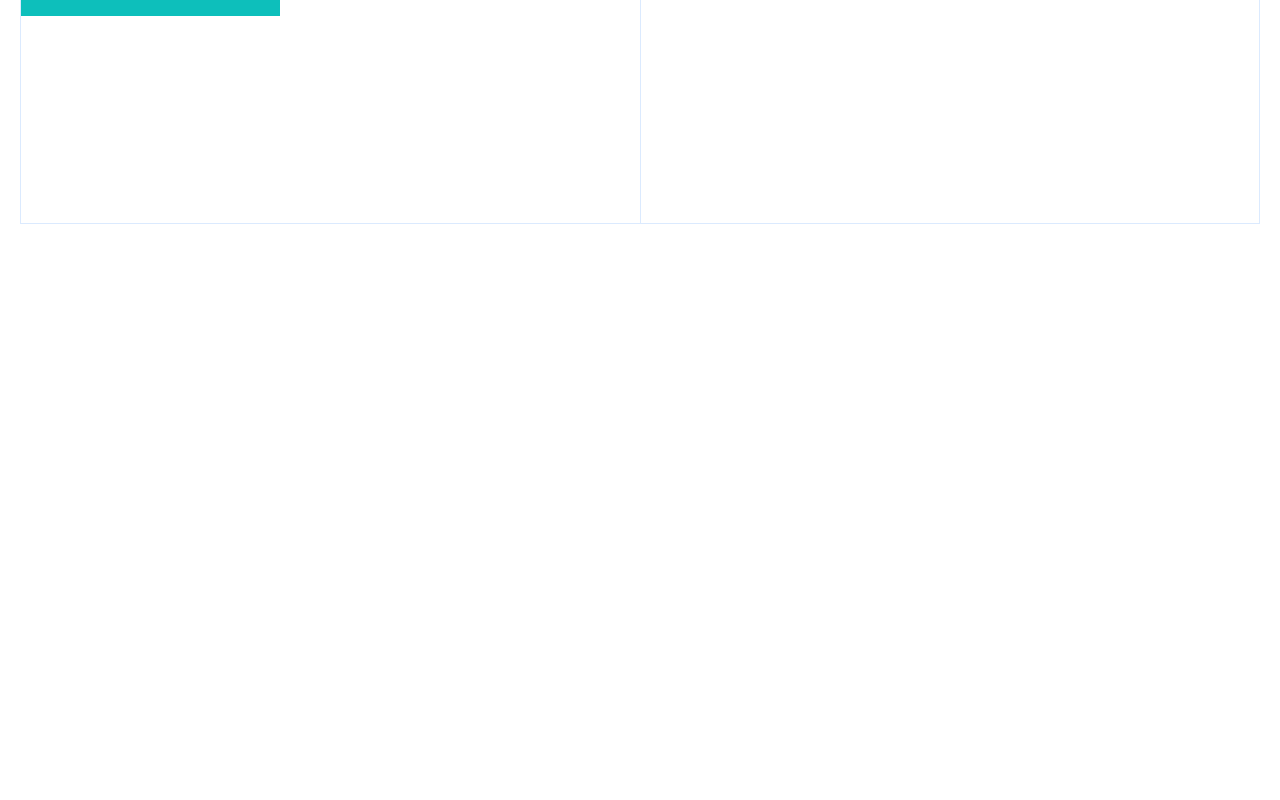
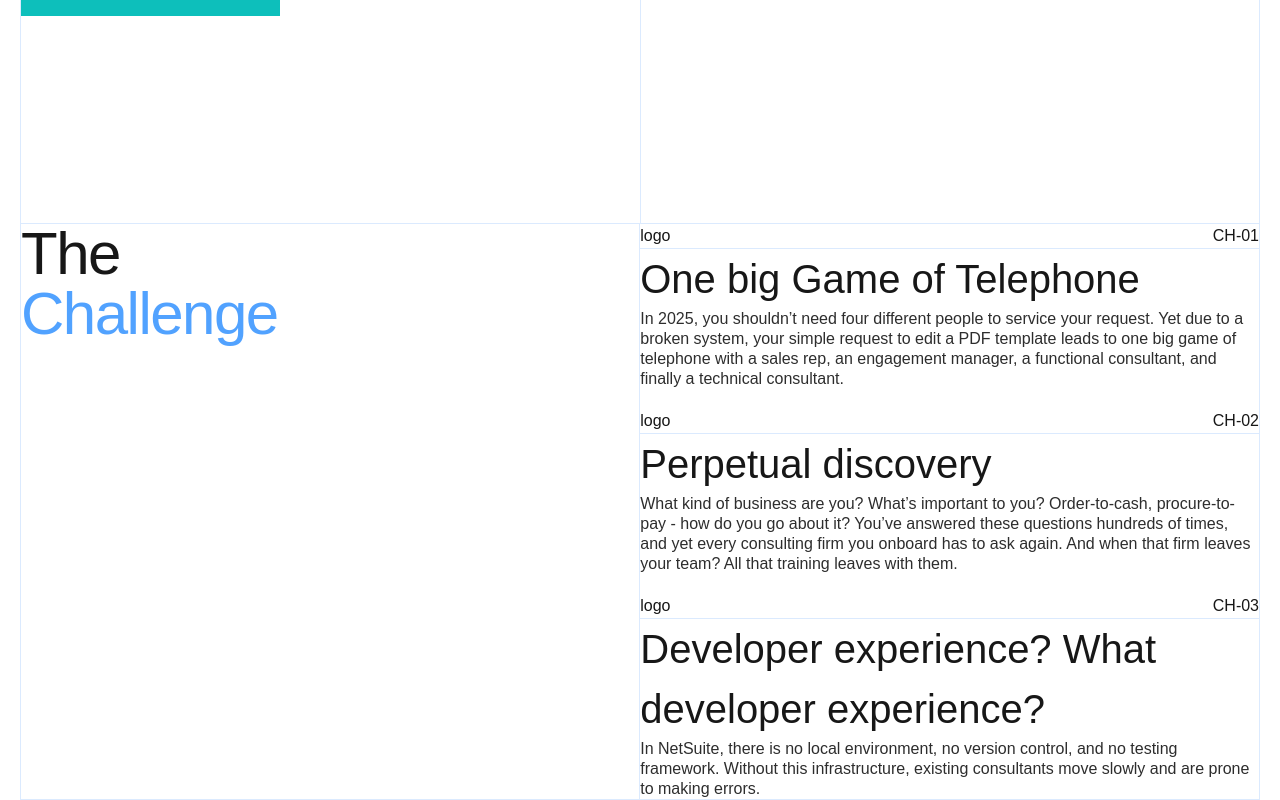
Before and after one commit to cadburylabs/trycadbury.com, a Next.js app: page / in a window 1280 px wide. Shown: the part 576-1376 px from the top of the page. Before the commit the page ends 800 px from the top, so only its background shows below. Built offline with nearby package versions, Linux system fonts and the light colour scheme.

Commit message:
add fix section

```diff
--- a/src/app/page.tsx
+++ b/src/app/page.tsx
@@ -1,3 +1,4 @@
+import { Fix } from '@/components/Fix/Fix'
 import { Header } from '@/components/Header/Header'
 import { Intro } from '@/components/Intro/Intro'
 
@@ -7,6 +8,7 @@ export default function Home() {
             <Header />
             <main>
                 <Intro />
+                <Fix />
             </main>
             <footer />
         </>
--- /dev/null
+++ b/src/components/Fix/Fix.tsx
@@ -0,0 +1,57 @@
+import React from 'react'
+import { FlexContainer } from '../FlexContainer'
+import { H2 } from '../Typography/H2'
+import { H3 } from '../Typography/H3'
+import { P } from '../Typography/P'
+
+const fixConfig = [
+    {
+        index: 'CH-01',
+        title: 'One big Game of Telephone',
+        description:
+            'In 2025, you shouldn’t need four different people to service your request. Yet due to a broken system, your simple request to edit a PDF template leads to one big game of telephone with a sales rep, an engagement manager, a functional consultant, and finally a technical consultant.',
+    },
+    {
+        index: 'CH-02',
+        title: 'Perpetual discovery',
+        description:
+            'What kind of business are you? What’s important to you? Order-to-cash, procure-to-pay - how do you go about it? You’ve answered these questions hundreds of times, and yet every consulting firm you onboard has to ask again. And when that firm leaves your team? All that training leaves with them.',
+    },
+    {
+        index: 'CH-03',
+        title: 'Developer experience? What developer experience?',
+        description:
+            'In NetSuite, there is no local environment, no version control, and no testing framework. Without this infrastructure, existing consultants move slowly and are prone to making errors.',
+    },
+]
+
+export const Fix = () => {
+    return (
+        <section className="flex mx-5">
+            <FlexContainer className="border-r-[0.5px] border-l-[0.5px] border-b-[0.5px] border-blue-100">
+                <H2>
+                    The <br />
+                    <span className="text-blue-400">Challenge</span>
+                </H2>
+            </FlexContainer>
+            <FlexContainer
+                direction="flex-col"
+                gap="gap-5"
+                className="border-r-[0.5px] border-b-[0.5px] border-blue-100"
+            >
+                {fixConfig.map((card) => (
+                    <FlexContainer direction="flex-col" key={card.index}>
+                        <FlexContainer
+                            justifyContent="justify-between"
+                            className="border-b-[0.5px] border-blue-100"
+                        >
+                            <div>logo</div> <div>{card.index}</div>
+                        </FlexContainer>
+                        <H3>{card.title}</H3>
+                        <P>{card.description}</P>
+                    </FlexContainer>
+                ))}
+            </FlexContainer>
+        </section>
+    )
+}
--- a/src/components/Header/Header.tsx
+++ b/src/components/Header/Header.tsx
@@ -3,7 +3,7 @@ import { FlexContainer } from '../FlexContainer'
 
 export const Header = () => {
     return (
-        <header className="fixed top-0 left-0 w-full px-5">
+        <header className="fixed top-0 left-0 w-full px-5 bg-[#0a0a0a] z-50">
             <FlexContainer
                 justifyContent="justify-between"
                 alignItems="items-center"
```
